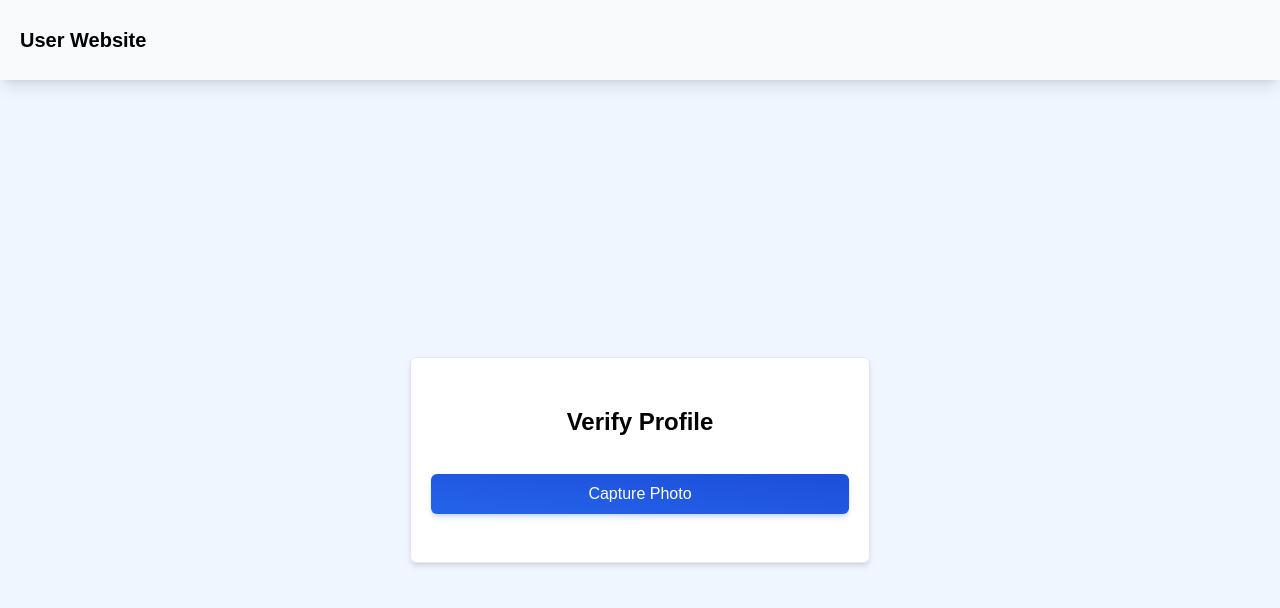
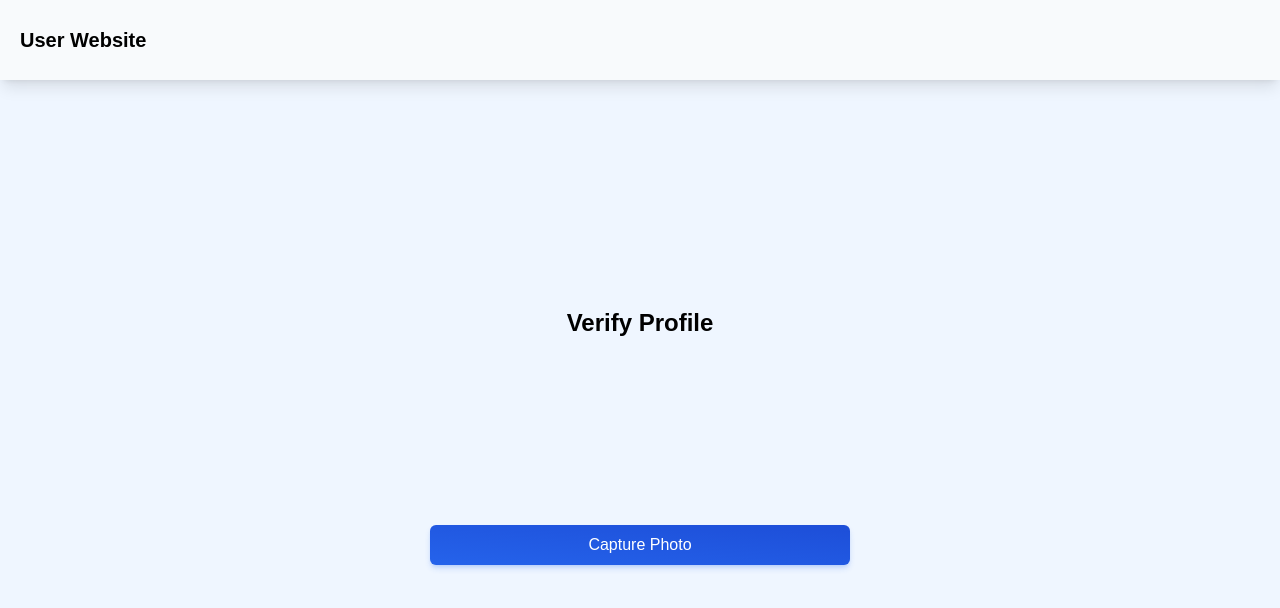
Before and after one commit to nakshatravyas/Proctify, a React (Create React App) app in the folder Frontend/user-website/: page /verify in a window 1280 px wide. Shown: the top 608 px of the page. Built offline with nearby package versions, Linux system fonts and the light colour scheme; no server answers.

Commit message:
Register Verify Page Added

```diff
--- a/Frontend/user-website/package.json
+++ b/Frontend/user-website/package.json
@@ -18,6 +18,7 @@
     "react-router-dom": "^6.16.0",
     "react-scripts": "5.0.1",
     "react-select": "^5.7.5",
+    "react-webcam": "^7.1.1",
     "web-vitals": "^2.1.4"
   },
   "scripts": {
--- a/Frontend/user-website/src/screens/Authentication/Register.jsx
+++ b/Frontend/user-website/src/screens/Authentication/Register.jsx
@@ -22,7 +22,7 @@ const Register = () => {
       console.log(response.data.token);
       localStorage.setItem("token", response.data.token);
       toast.success("Registration successful!");
-      navigate("/dashboard");
+      navigate("/verify");
     } catch (err) {
       console.log(err.response.data.msg);
       toast.error(err.response.data.msg);
--- a/Frontend/user-website/src/screens/Authentication/Verify.jsx
+++ b/Frontend/user-website/src/screens/Authentication/Verify.jsx
@@ -1,13 +1,20 @@
-import React from "react";
+import React, { useRef, useCallback } from "react";
+import Webcam from "react-webcam";
 
 const Verify = () => {
+  const webcamRef = useRef(null);
+  const capture = useCallback(() => {
+    const imageSrc = webcamRef.current.getScreenshot();
+    console.log(imageSrc);
+  }, [webcamRef]);
   return (
     <section className="flex justify-center items-center h-[90vh] w-full bg-blue-50">
-      <div className="mt-10 w-[36%] bg-white flex justify-center items-center flex-col py-6 px-5 shadow-md border rounded-md">
-        <p className="text-2xl font-semibold my-6">Verify Profile</p>
+      <div className="w-[36%] flex justify-center items-center flex-col py-6 px-5 rounded-md">
+        <p className="text-2xl font-semibold my-4">Verify Profile</p>
+        <Webcam audio={false} ref={webcamRef} screenshotFormat="image/jpeg" />
         <button
-          className="bg-blue-600 w-full text-white px-6 py-2 rounded-md mb-6 mt-3 transition_fade hover:shadow-lg shadow-md shadow-blue-600/20 hover:shadow-blue-600/30 bg-gradient-to-tr from-blue-600 to-blue-700"
-          type="submit"
+          className="bg-blue-600 w-full mt-5 text-white px-6 py-2 rounded-md mb-6 transition_fade hover:shadow-lg shadow-md shadow-blue-600/20 hover:shadow-blue-600/30 bg-gradient-to-tr from-blue-600 to-blue-700"
+          onClick={capture}
         >
           Capture Photo
         </button>
```
Also changed, not shown: 1 other file (tests, documents, lock files or other folders).
